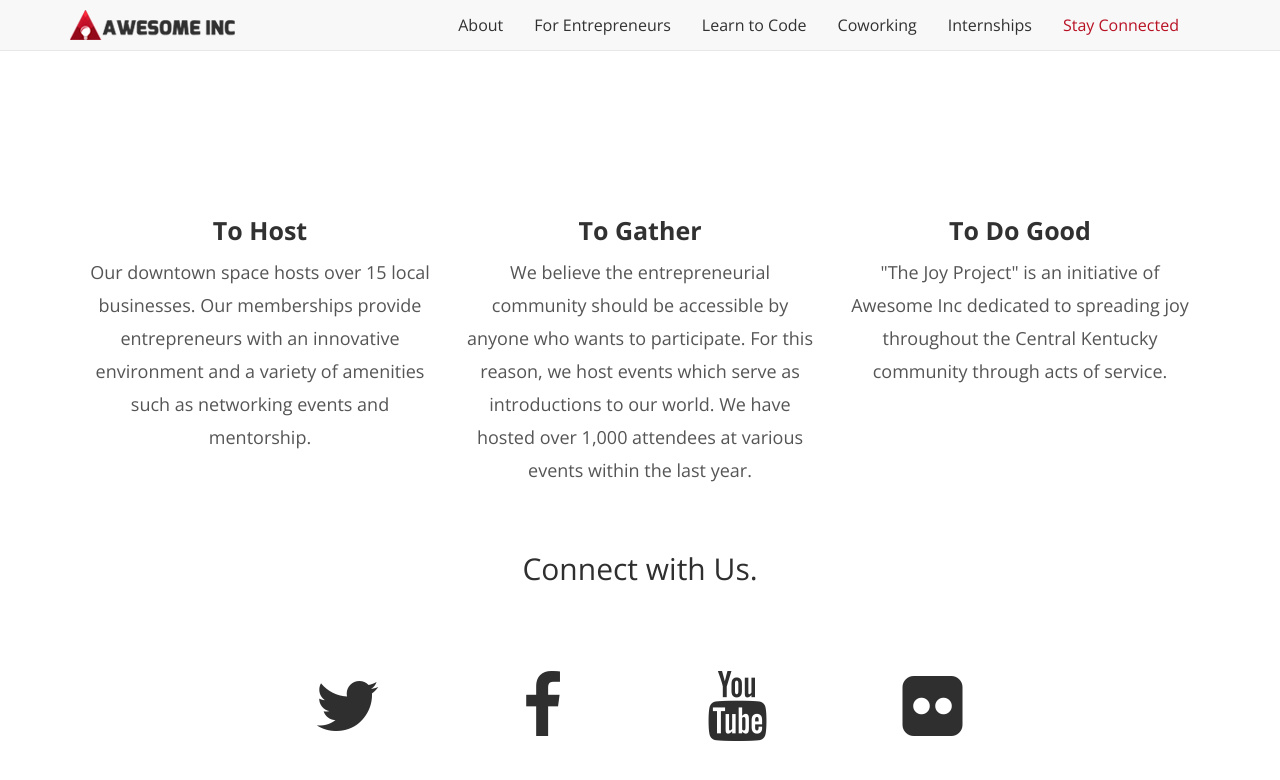
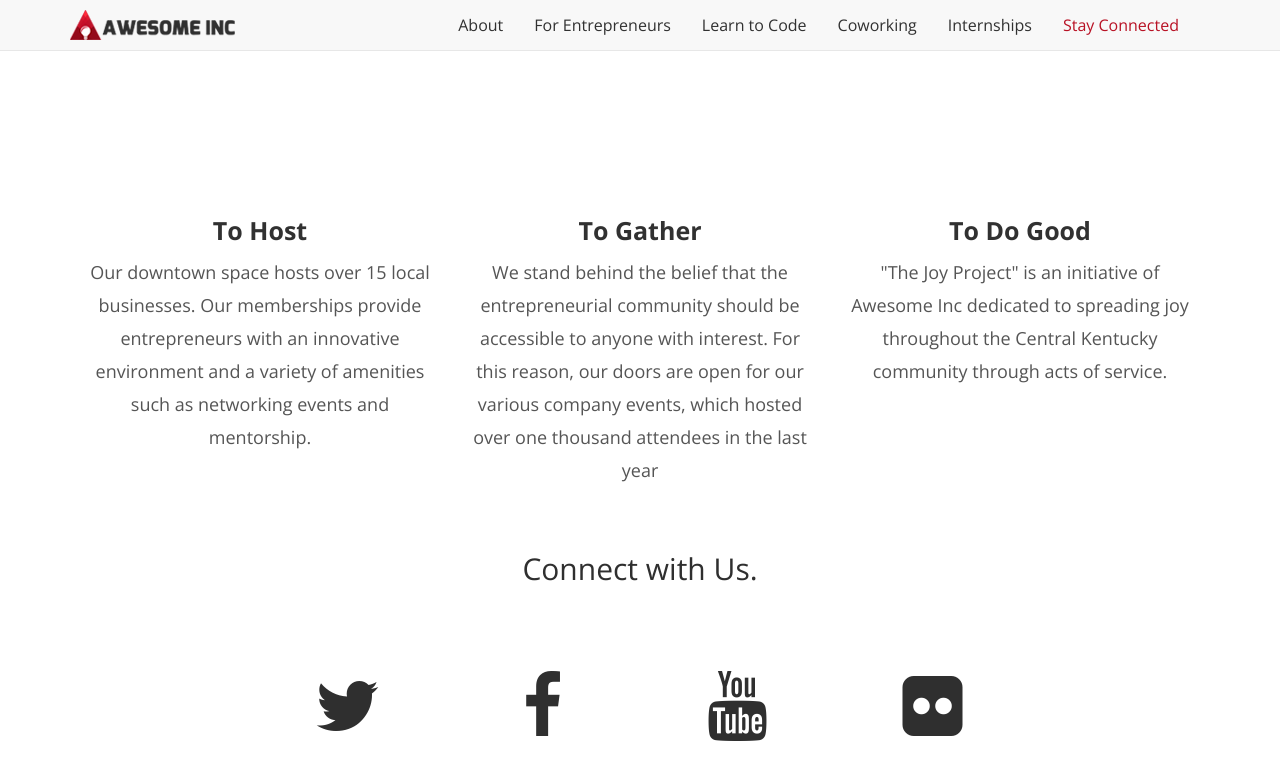
Before and after one commit to bcsmith12/bcsmith12.github.io, a Jekyll site: the page index.html, which Jekyll copies as it is, in a window 1280 px wide and 900 px high, scrolled down 1152 px, cut to the strip 0-817 px from the top of the window. Shown: the top 780 px of the strip. Built offline with Jekyll 4.4.1, drawn with Linux system fonts in a browser that asks for light colours; nearby versions of some CDN libraries; library files that are not in the unit come from our copies; comment, search, counter and statistics services are not loaded.

Commit message:
Update index.html

```diff
--- a/index.html
+++ b/index.html
@@ -275,7 +275,7 @@ src="https://www.facebook.com/tr?id=1180841131949838&ev=PageView&noscript=1"
                         </a>
 
                     <h2> To Gather </h2>
-                    <p>We believe the entrepreneurial community should be accessible by anyone who wants to participate. For this reason, we host events which serve as introductions to our world. We have hosted over 1,000 attendees at various events within the last year.</p>
+                    <p>We stand behind the belief that the entrepreneurial community should be accessible to anyone with interest. For this reason, our doors are open for our various company events, which hosted over one thousand attendees in the last year</p>
 
                 </div>
 		<div class="col-md-4 col-xs-12">
```
